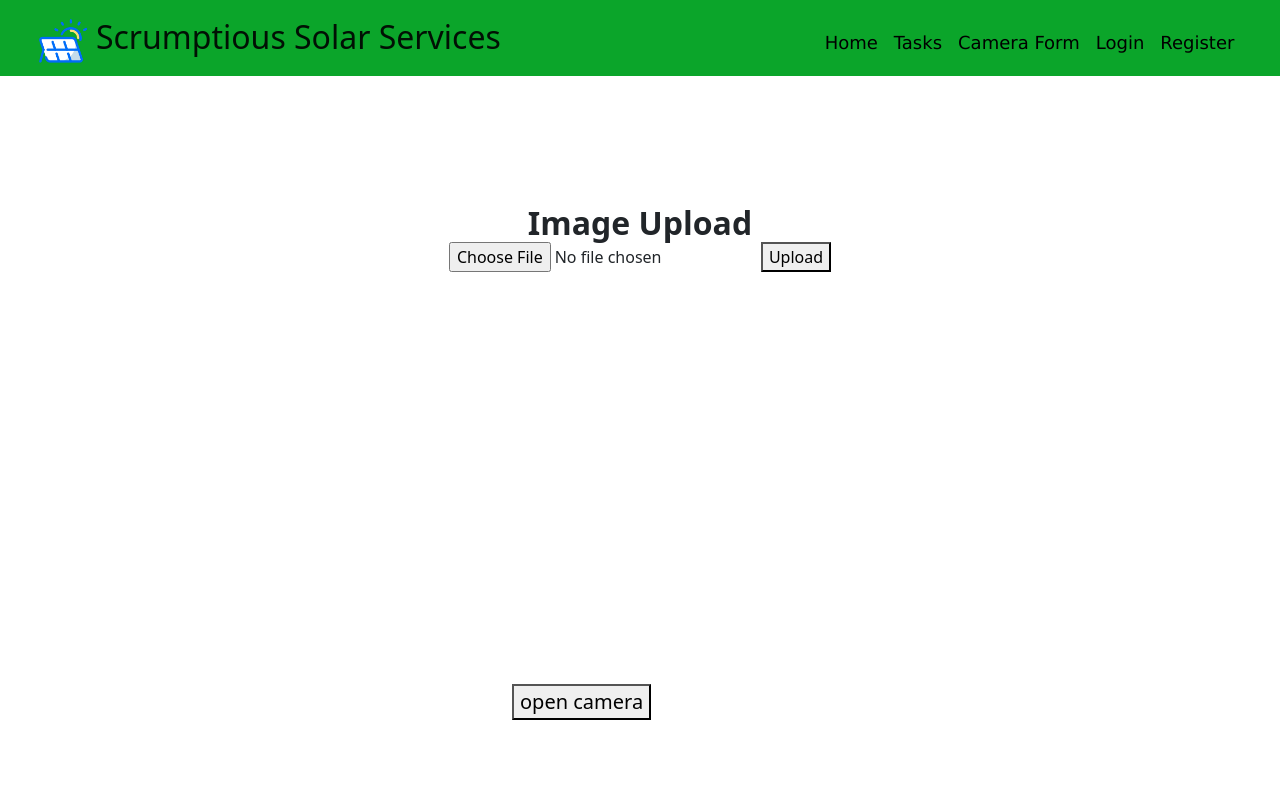
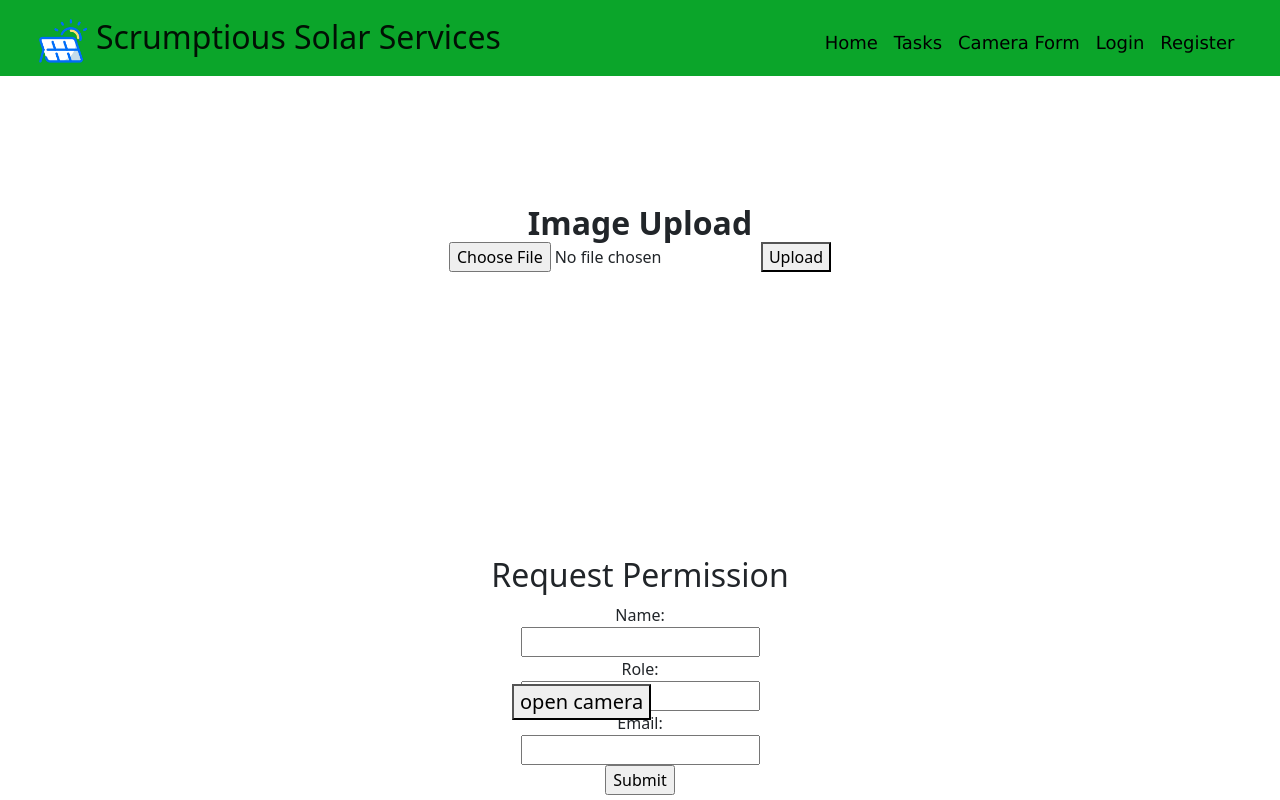
Before and after one commit to joshbernsteint/team11-scrumptious_7, a React (Create React App) app: page /camera in a window 1280 px wide. Built offline with nearby package versions, Linux system fonts and the light colour scheme.

Commit message:
Began Permission Form US22
Created a basic form for a user to input their name, role, and email in the forms page. Next step is to integrate ability to send as an email through the email chain on the portal.

```diff
--- a/src/components/CameraForm.js
+++ b/src/components/CameraForm.js
@@ -1,6 +1,7 @@
 import React, { useRef, useEffect, useState } from "react";
 import RequirePhotos from "./RequirePhotos";
 import CameraAccess from "./CameraAccess";
+import PermissionForm from "./PermissionForm";
 
 function CameraForm() {
   return (
@@ -9,6 +10,7 @@ function CameraForm() {
         <RequirePhotos></RequirePhotos>
       </div>
         <CameraAccess></CameraAccess>
+        <PermissionForm></PermissionForm>
     </div>
   );
 }
--- /dev/null
+++ b/src/components/PermissionForm.js
@@ -0,0 +1,51 @@
+import React, {useState} from 'react';
+import '../App.css';
+function PermissionForm(){
+    const[name, setName] = useState('');
+    const[role, setRole] = useState('');
+    const[email, setEmail] = useState('');
+
+    const handleNameChange =(e)=>{
+        setName(e.target.value);
+    }
+
+    const handleRoleChange =(e)=>{
+        setRole(e.target.value);
+    }
+
+    const handleEmailChange =(e)=>{
+        setEmail(e.target.value);
+    }
+
+    const handleSubmit=(e)=>{
+        alert('A form was submitted with Name :"' + name +'" ,Role :"'+ role +'" and Email :"' + email + '"');
+    }
+
+    return (
+        <div classname="App">
+            <header classname="App-header">
+                <form onSubmit={(e)=>{handleSubmit(e)}}>{}
+                <h2>Request Permission</h2>
+                <label >
+                Name:
+                </label><br/>
+                <input type="text" value={name} required onChange={(e)=>
+                    {handleNameChange(e)}} /><br/>
+                <label >
+                Role:
+                </label><br/>
+                <input type="text" value={role} required onChange={(e)=>
+                    {handleRoleChange(e)}} /><br/>
+                <label>
+                Email:
+                </label><br/>
+                <input type="email" value={email} required onChange={(e) =>
+                    {handleEmailChange(e)}} /><br/>
+                <input type="submit" value="Submit"/>
+                </form>
+            </header>
+        </div>
+    )
+}
+
+export default PermissionForm;
```
